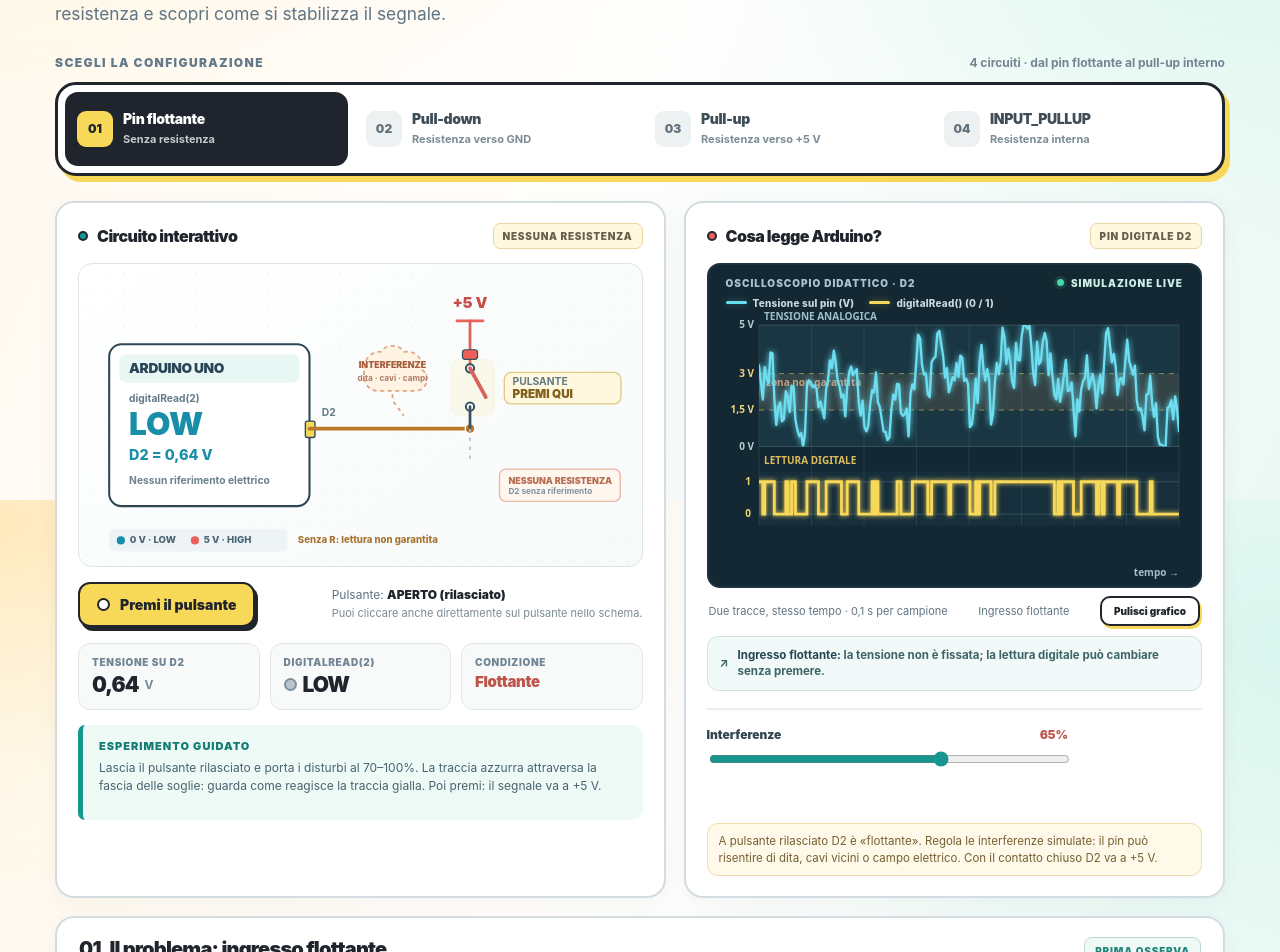
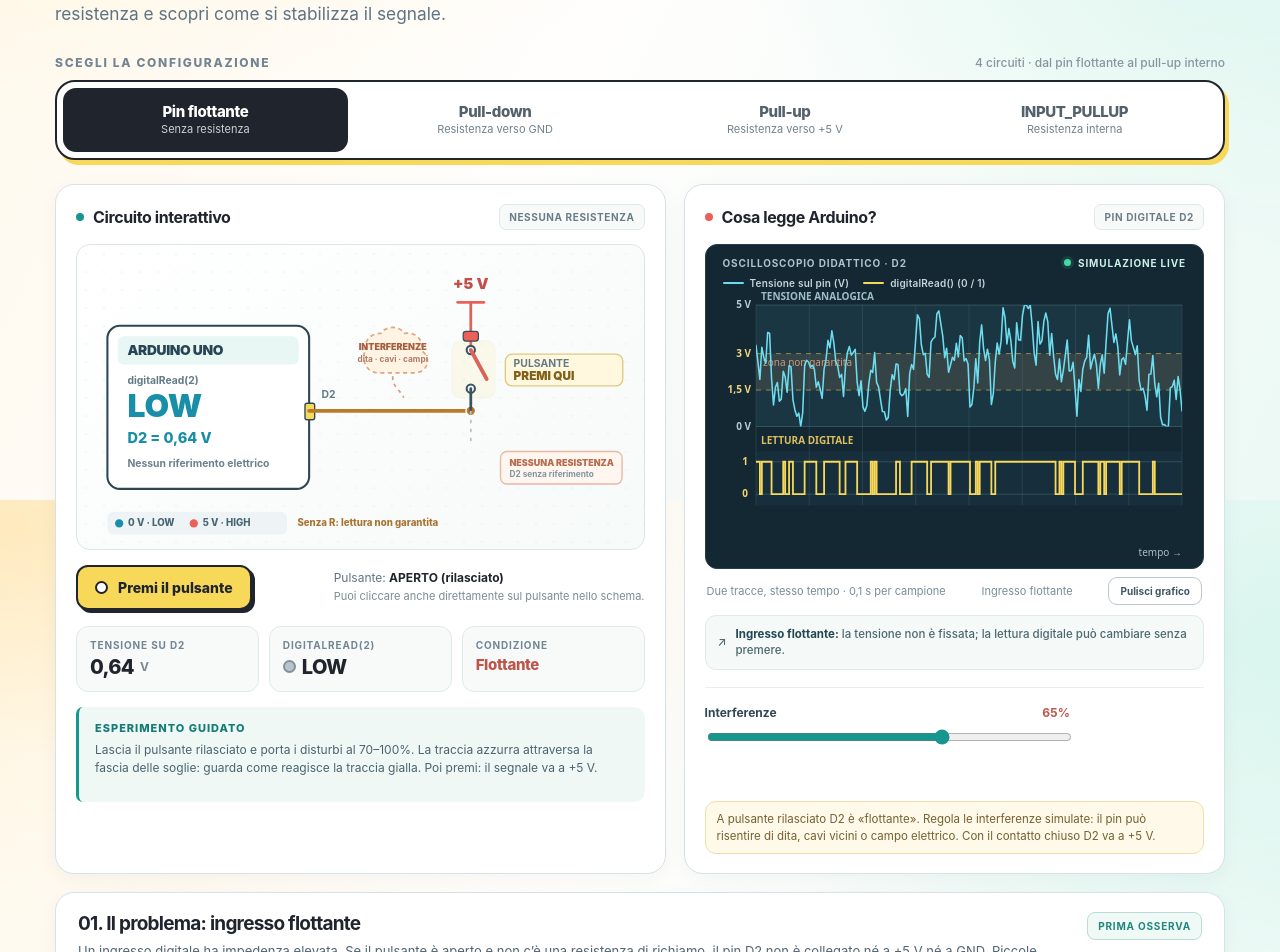
Before and after one commit to ohmmygod-it/omg-virtual-lab, a plain HTML site: page Ard-PullupPulldown/index.html in a window 1280 px wide. Shown: the part 300-1252 px from the top of the page. Drawn offline with Linux system fonts and the light colour scheme.

Commit message:
Add files via upload

```diff
--- a/Ard-PullupPulldown/index.html
+++ b/Ard-PullupPulldown/index.html
@@ -362,6 +362,98 @@
       .site-link{font-size:11px;padding:8px}
       h1{font-size:36px}
       .step .step-name{font-size:11px}
+    }
+
+    /* === OMG / FINITURA LEGGERA — SELETTORI E STRUMENTAZIONE ===
+       Le linee dei grafici vengono rifinite nel canvas, non cambia il modello. */
+    .step-header{margin-bottom:10px}
+    .section-label{font-weight:760;letter-spacing:.14em;color:#718592}
+    .step-summary{font-weight:490;color:#8795a0}
+    .steps{
+      display:grid;grid-template-columns:repeat(4,minmax(0,1fr));gap:5px;
+      padding:6px;background:#fff;border:2px solid var(--ink);
+      border-radius:20px;box-shadow:4px 5px 0 var(--yellow);
+      margin-bottom:24px;
+    }
+    .steps .step,.steps .step.active{
+      display:flex;align-items:center;justify-content:center;text-align:center;
+      min-height:64px;padding:10px 12px;border:0;border-radius:13px;
+      box-shadow:none;transform:none;gap:0;
+    }
+    .steps .step{color:#53616c;background:transparent}
+    .steps .step:hover:not(.active){background:#f2f7f5}
+    .steps .step.active{color:#fff;background:#20242c}
+    .steps .step-no{display:none}
+    .steps .step>span:last-child{display:flex;flex-direction:column;justify-content:center;gap:3px;min-width:0}
+    .steps .step-name{font-size:15px;font-weight:760;line-height:1.15;letter-spacing:-.025em}
+    .steps .step-sub{font-size:11px;font-weight:440;line-height:1.2;color:#71828d;margin:0}
+    .steps .step.active .step-sub{color:#c9d1d5}
+
+    /* Le intestazioni seguono la gerarchia OMG: assertive ma non tutte extra-bold. */
+    .panel,.concept,.mini-panel,.quiz{
+      border:1px solid #d7e2e6;box-shadow:0 5px 19px rgba(28,45,52,.042);
+    }
+    .panel-pad{padding:19px 20px}
+    .section-head h2{font-size:16px;font-weight:740;letter-spacing:-.025em}
+    .section-head .dot{border:0;width:8px;height:8px}
+    .microtag{
+      font-size:10px;font-weight:720;letter-spacing:.06em;
+      background:#f8faf9;border:1px solid #e0e9e8;color:#687d87;
+    }
+    .state-tile{border:1px solid #e2eae9;background:#f8faf9}
+    .state-tile .sm{font-weight:700;letter-spacing:.085em}
+    .state-tile .big{font-size:20px;font-weight:790;letter-spacing:-.035em}
+    .btn-state b{font-weight:740}
+    .press{font-weight:790;box-shadow:3px 3px 0 var(--ink)}
+    .lab-tip{border-left-width:3px;background:#f0f8f6}
+    .lab-tip strong{font-weight:760}
+
+    /* Oscilloscopio: pannello pulito, griglia e segnale sottili. */
+    .scope{border:1px solid #263f4c;border-radius:12px;background:#142833}
+    .scope-top{font-weight:660;letter-spacing:.085em;color:#abc3cb}
+    .scope-legend{font-weight:610;color:#c4d6db;gap:14px}
+    .scope-legend i{height:2px;box-shadow:none}
+    .scope-legend .digital i{box-shadow:none}
+    .scope-insight{font-weight:480;border:1px solid #deebea;background:#f5faf9;color:#4d6870}
+    .scope-insight b{font-weight:720}
+    .scope-caption{font-weight:440;color:#778d98}
+    .chart-clear{border:1px solid #b9c8ce;border-radius:9px;box-shadow:none;font-weight:650;padding:7px 11px;color:#3d5663}
+    .chart-clear:hover{border-color:var(--teal);background:#f1f8f7}
+    .controls{border-top:1px solid #e8eef0}
+    .range-label,.resistance-wrap label{font-weight:720}
+    .range-label b{font-weight:700}
+    .resistance-wrap select{border:1px solid #c3d0d4;border-radius:10px;font-weight:700}
+    .r-current{font-weight:580}
+    .controls-note{border-width:1px;font-weight:430}
+    .concept-head h2{font-size:19px;font-weight:750}
+    .concept-head p{font-weight:430}
+    .tag{font-weight:700}
+    .resistor-explainer{border:1px solid #ecdcae;background:#fffaef}
+    .resistor-explainer strong{font-weight:750;font-size:14px}
+    .resistor-formula{border-width:1px;font-weight:720}
+    .mini-panel h3{font-weight:750;font-size:15px}
+    .state-table td{font-weight:570}
+    .state-table th{font-weight:700}
+    .pill{font-weight:750}
+    .copy{border:1px solid #b8c8ce;box-shadow:none;font-weight:720}
+    .quiz-kicker{font-weight:750}
+    .quiz h3{font-weight:780;font-size:20px}
+    .quiz-q{font-weight:550}
+    .answer{border:1px solid #cdd9dc;font-weight:720}
+    .feedback{font-weight:540}
+    .quiz-next{font-weight:720}
+    @media(max-width:770px){
+      .steps{grid-template-columns:repeat(2,minmax(0,1fr));gap:4px}
+      .steps .step,.steps .step.active{min-height:60px;padding:9px 7px}
+      .steps .step-name{font-size:13px}
+      .steps .step-sub{font-size:10px}
+    }
+    @media(max-width:520px){
+      .steps{padding:5px;border-radius:16px}
+      .steps .step,.steps .step.active{border-radius:10px;min-height:57px}
+      .panel-pad{padding:15px 13px}
+      .section-head h2{font-size:14px}
+      .state-tile .big{font-size:18px}
     }
   </style>
 </head>
@@ -788,24 +880,24 @@
       const y=analogY(v),limit=v===1.5||v===3;
       ctx.strokeStyle=limit?'rgba(248,216,89,.5)':'rgba(165,206,212,.22)';
       ctx.setLineDash(limit?[5,5]:[]);ctx.beginPath();ctx.moveTo(L,y);ctx.lineTo(L+graphW,y);ctx.stroke();ctx.setLineDash([]);
-      ctx.fillStyle=limit?'#eed680':'#b3ccd4';ctx.font='bold 10px system-ui';ctx.textAlign='right';
+      ctx.fillStyle=limit?'#eed680':'#b3ccd4';ctx.font='550 10px system-ui';ctx.textAlign='right';
       ctx.fillText(`${String(v).replace('.',',')} V`,L-5,y+3);
     });
-    ctx.fillStyle='#ca9b7d';ctx.font='700 10px system-ui';ctx.textAlign='left';
+    ctx.fillStyle='#ca9b7d';ctx.font='500 10px system-ui';ctx.textAlign='left';
     ctx.fillText('zona non garantita',L+7,analogY(3)+12);
     ctx.strokeStyle='rgba(165,206,212,.2)';
     for(const value of ['HIGH','LOW']){
       const y=digitalY(value);ctx.beginPath();ctx.moveTo(L,y);ctx.lineTo(L+graphW,y);ctx.stroke();
-      ctx.fillStyle='#f1d56e';ctx.font='bold 10px system-ui';ctx.textAlign='right';ctx.fillText(value==='HIGH'?'1':'0',L-8,y+3);
+      ctx.fillStyle='#f1d56e';ctx.font='550 10px system-ui';ctx.textAlign='right';ctx.fillText(value==='HIGH'?'1':'0',L-8,y+3);
     }
-    ctx.font='800 10px system-ui';ctx.fillStyle='#9cbfc9';ctx.textAlign='left';
+    ctx.font='660 10px system-ui';ctx.fillStyle='#9cbfc9';ctx.textAlign='left';
     ctx.fillText('TENSIONE ANALOGICA',L+5,11);
     ctx.fillStyle='#dbbd5f';ctx.fillText('LETTURA DIGITALE',L+5,bottomTop-8);
     const samples=state.samples,step=graphW/(samples.length-1);
     ctx.save();ctx.beginPath();ctx.rect(L,top,graphW,analogH);ctx.clip();
     ctx.beginPath();let drawn=false;
     samples.forEach((o,i)=>{if(!o)return;const x=L+i*step,y=analogY(o.v);if(!drawn){ctx.moveTo(x,y);drawn=true}else ctx.lineTo(x,y)});
-    const ac='#6cdef0';ctx.strokeStyle=ac;ctx.lineWidth=2.35;ctx.lineJoin='round';ctx.lineCap='round';ctx.shadowColor=ac;ctx.shadowBlur=6;ctx.stroke();ctx.shadowBlur=0;
+    const ac='#6cdef0';ctx.strokeStyle=ac;ctx.lineWidth=1.55;ctx.lineJoin='round';ctx.lineCap='round';ctx.shadowBlur=0;ctx.stroke();
     ctx.restore();
     ctx.save();ctx.beginPath();ctx.rect(L,bottomTop,graphW,digitalH);ctx.clip();
     ctx.beginPath();let prev=null;
@@ -816,7 +908,7 @@
       else {ctx.lineTo(x,prev);ctx.lineTo(x,y)}
       prev=y;
     });
-    ctx.strokeStyle='#f8d859';ctx.lineWidth=2.8;ctx.lineCap='square';ctx.lineJoin='miter';ctx.shadowColor='#f8d859';ctx.shadowBlur=5;ctx.stroke();ctx.shadowBlur=0;
+    ctx.strokeStyle='#f8d859';ctx.lineWidth=1.8;ctx.lineCap='square';ctx.lineJoin='miter';ctx.shadowBlur=0;ctx.stroke();
     ctx.restore();
     // Le righe verticali marcano quando viene aggiunta una resistenza o premuto il pulsante.
     let rightmostLabel=Infinity;
@@ -828,11 +920,11 @@
       // Do not stack captions when students switch circuits in quick succession.
       if(rightmostLabel-x<94)continue;
       rightmostLabel=x;
-      ctx.font='bold 10px system-ui';ctx.textAlign=x>L+graphW*.78?'right':'left';ctx.fillStyle='#e8f3f4';
+      ctx.font='550 10px system-ui';ctx.textAlign=x>L+graphW*.78?'right':'left';ctx.fillStyle='#e8f3f4';
       const tx=x>L+graphW*.78?x-4:x+4;
       ctx.fillText(o.event,tx,bottomTop+digitalH+13);
     }
-    ctx.font='bold 10px system-ui';ctx.textAlign='right';ctx.fillStyle='#a4bdc8';
+    ctx.font='500 10px system-ui';ctx.textAlign='right';ctx.fillStyle='#a4bdc8';
     ctx.fillText('tempo →',L+graphW,h-3);
   }
   const quizQuestions=[
```
